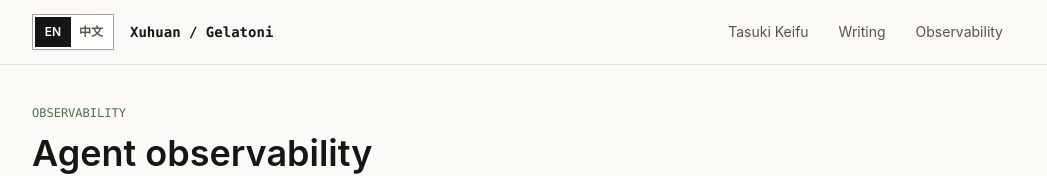
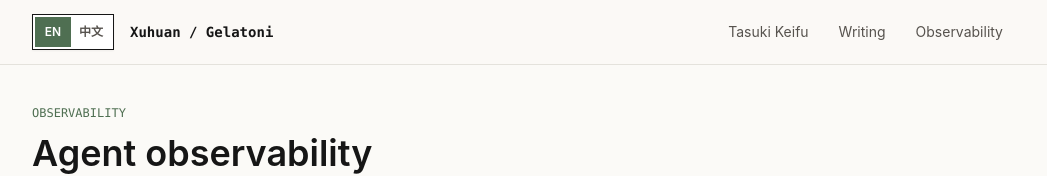
Before and after one commit to gelatoni-xh/personal-site, a Next.js app: page /en/observability in a window 1280 px wide. Shown: the top 176 px of the page, without its empty margins (116-1163 px from the left). Built offline with nearby package versions, Linux system fonts and the light colour scheme.

Commit message:
Keep global language navigation in sync with route

```diff
--- a/app/[locale]/articles/page.tsx
+++ b/app/[locale]/articles/page.tsx
@@ -41,7 +41,7 @@ export default async function ArticlesPage({ params, searchParams }: Props) {
   };
 
   return <section>
-    <p className="page-kicker">Writing</p>
+    <p className="page-kicker">{messages.kicker}</p>
     <h1 className="page-title">{messages.title}</h1>
     <p className="page-description">{messages.description}</p>
     <div className="mt-8 flex flex-wrap gap-2">
--- a/app/globals.css
+++ b/app/globals.css
@@ -24,7 +24,7 @@ html {
   }
 
   .language-switcher {
-    @apply flex h-9 shrink-0 items-center border border-stone-400 bg-white p-0.5 shadow-sm;
+    @apply flex h-9 shrink-0 items-center border border-ink bg-white p-0.5 shadow-sm;
   }
 
   .language-option {
@@ -32,7 +32,7 @@ html {
   }
 
   .language-option-active {
-    @apply bg-ink text-white hover:bg-ink hover:text-white;
+    @apply bg-moss text-white hover:bg-moss hover:text-white;
   }
 
   .page-kicker {
--- a/app/layout.tsx
+++ b/app/layout.tsx
@@ -1,8 +1,6 @@
 import type { Metadata } from "next";
 import { headers } from "next/headers";
-import Link from "next/link";
-import { LanguageSwitcher } from "@/components/language-switcher";
-import { getMessages } from "@/lib/i18n";
+import { SiteHeader } from "@/components/site-header";
 import "./globals.css";
 
 export const metadata: Metadata = {
@@ -20,30 +18,11 @@ export default async function RootLayout({
   children: React.ReactNode;
 }>) {
   const locale = (await headers()).get("x-site-locale") === "zh" ? "zh" : "en";
-  const base = `/${locale}`;
-  const messages = getMessages(locale);
-
   return (
     <html lang={locale === "zh" ? "zh-CN" : "en"}>
       <body>
         <div className="min-h-screen bg-paper text-ink">
-          <header className="border-b border-line/80 bg-paper/90">
-            <div className="mx-auto flex min-h-16 max-w-5xl flex-wrap items-center justify-between gap-3 px-5 py-2">
-              <div className="flex items-center gap-4">
-                <LanguageSwitcher locale={locale} />
-                <Link className="font-mono text-sm font-semibold tracking-normal" href={base}>Xuhuan / Gelatoni</Link>
-              </div>
-              <nav className="flex flex-wrap items-center gap-1 text-sm" aria-label="Primary navigation">
-                <Link className="nav-link" href="https://tasukikeifu.com" rel="noreferrer" target="_blank">
-                  Tasuki Keifu
-                </Link>
-                <Link className="nav-link" href={`${base}/articles`}>
-                  {messages.nav.writing}
-                </Link>
-                <Link className="nav-link" href={`${base}/observability`}>{messages.nav.observability}</Link>
-              </nav>
-            </div>
-          </header>
+          <SiteHeader />
           <main className="mx-auto max-w-5xl px-5 py-10">{children}</main>
         </div>
       </body>
--- a/app/observability/page.tsx
+++ b/app/observability/page.tsx
@@ -1,5 +1,5 @@
 import { permanentRedirect } from "next/navigation";
 
 export default function LegacyObservabilityPage() {
-  permanentRedirect("/zh/observability");
+  permanentRedirect("/en/observability");
 }
--- a/components/language-switcher.tsx
+++ b/components/language-switcher.tsx
@@ -1,25 +1,24 @@
 "use client";
 
-import Link from "next/link";
 import { usePathname, useSearchParams } from "next/navigation";
-import type { Locale } from "@/lib/content/articles";
-import { getMessages } from "@/lib/i18n";
+import { getLocaleFromPathname, getMessages } from "@/lib/i18n";
 
-export function LanguageSwitcher({ locale }: { locale: Locale }) {
+export function LanguageSwitcher() {
   const pathname = usePathname();
+  const locale = getLocaleFromPathname(pathname);
   const searchParams = useSearchParams();
-  const suffix = pathname.startsWith(`/${locale}`) ? pathname.slice(locale.length + 1) : "";
+  const suffix = pathname === `/${locale}` ? "" : pathname.slice(locale.length + 1);
   const query = searchParams.toString();
   const labels = getMessages(locale).nav;
 
   return <nav aria-label={labels.language} className="language-switcher">
-    {(["en", "zh"] as const).map((option) => <Link
+    {(["en", "zh"] as const).map((option) => <a
       aria-current={locale === option ? "page" : undefined}
       className={`language-option ${locale === option ? "language-option-active" : ""}`}
       href={`/${option}${suffix}${query ? `?${query}` : ""}`}
       hrefLang={option === "zh" ? "zh-CN" : "en"}
       key={option}
       lang={option === "zh" ? "zh-CN" : "en"}
-    >{option === "en" ? labels.english : labels.chinese}</Link>)}
+    >{option === "en" ? labels.english : labels.chinese}</a>)}
   </nav>;
 }
--- /dev/null
+++ b/components/site-header.tsx
@@ -0,0 +1,32 @@
+"use client";
+
+import { useEffect } from "react";
+import Link from "next/link";
+import { usePathname } from "next/navigation";
+import { LanguageSwitcher } from "@/components/language-switcher";
+import { getLocaleFromPathname, getMessages } from "@/lib/i18n";
+
+export function SiteHeader() {
+  const pathname = usePathname();
+  const locale = getLocaleFromPathname(pathname);
+  const messages = getMessages(locale);
+  const base = `/${locale}`;
+
+  useEffect(() => {
+    document.documentElement.lang = locale === "zh" ? "zh-CN" : "en";
+  }, [locale]);
+
+  return <header className="border-b border-line/80 bg-paper/90">
+    <div className="mx-auto flex min-h-16 max-w-5xl flex-wrap items-center justify-between gap-3 px-5 py-2">
+      <div className="flex items-center gap-4">
+        <LanguageSwitcher />
+        <Link className="font-mono text-sm font-semibold tracking-normal" href={base}>Xuhuan / Gelatoni</Link>
+      </div>
+      <nav className="flex flex-wrap items-center gap-1 text-sm" aria-label="Primary navigation">
+        <a className="nav-link" href="https://tasukikeifu.com" rel="noreferrer" target="_blank">Tasuki Keifu</a>
+        <Link className="nav-link" href={`${base}/articles`}>{messages.nav.writing}</Link>
+        <Link className="nav-link" href={`${base}/observability`}>{messages.nav.observability}</Link>
+      </nav>
+    </div>
+  </header>;
+}
--- a/content/i18n/en.json
+++ b/content/i18n/en.json
@@ -9,6 +9,7 @@
     "recentWriting": "Recent writing"
   },
   "articles": {
+    "kicker": "Writing",
     "metadataTitle": "Writing",
     "metadataDescription": "Engineering writing on delivery, systems, and personal projects.",
     "title": "Articles",
--- a/content/i18n/zh.json
+++ b/content/i18n/zh.json
@@ -9,6 +9,7 @@
     "recentWriting": "最近文章"
   },
   "articles": {
+    "kicker": "文章",
     "metadataTitle": "文章",
     "metadataDescription": "需求、架构、交付与个人项目的实践记录。",
     "title": "文章",
--- a/lib/i18n.ts
+++ b/lib/i18n.ts
@@ -5,3 +5,7 @@ import type { Locale } from "@/lib/content/articles";
 export function getMessages(locale: Locale) {
   return locale === "zh" ? zh : en;
 }
+
+export function getLocaleFromPathname(pathname: string): Locale {
+  return pathname === "/zh" || pathname.startsWith("/zh/") ? "zh" : "en";
+}
```
